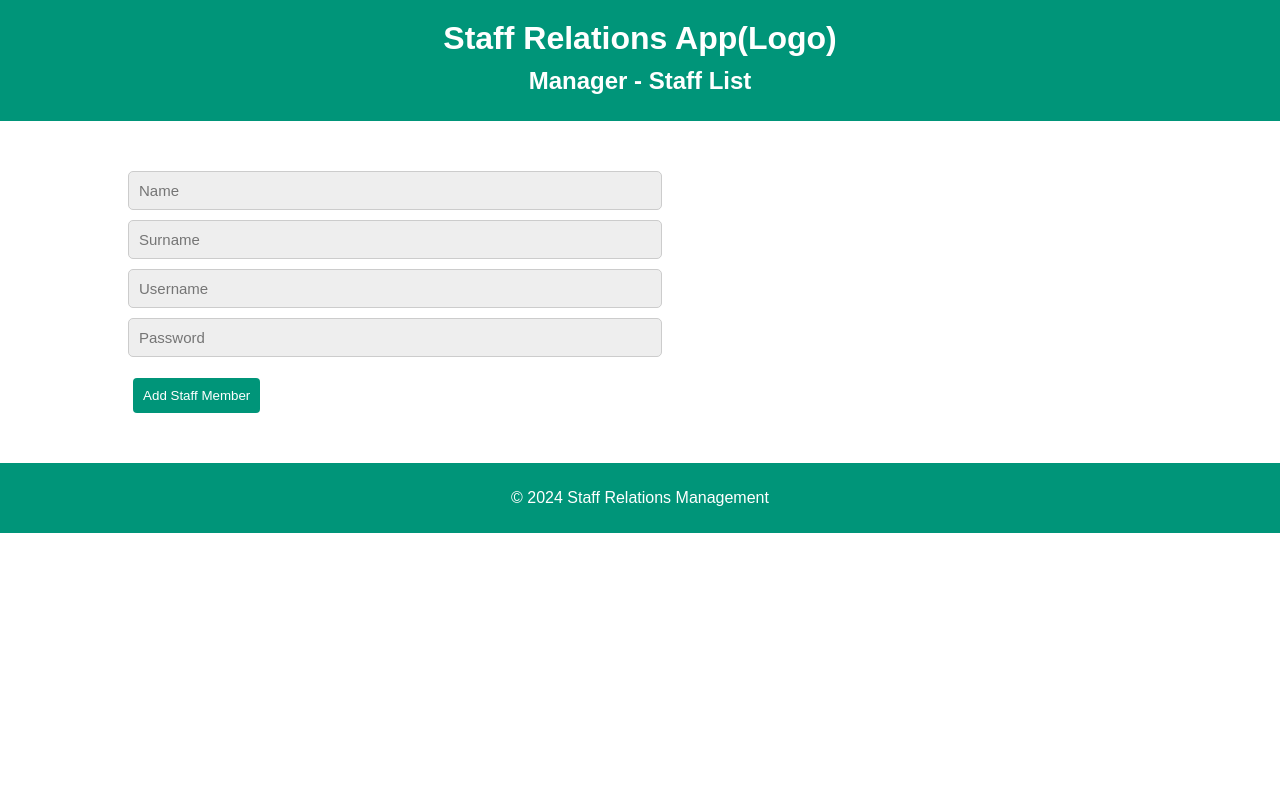
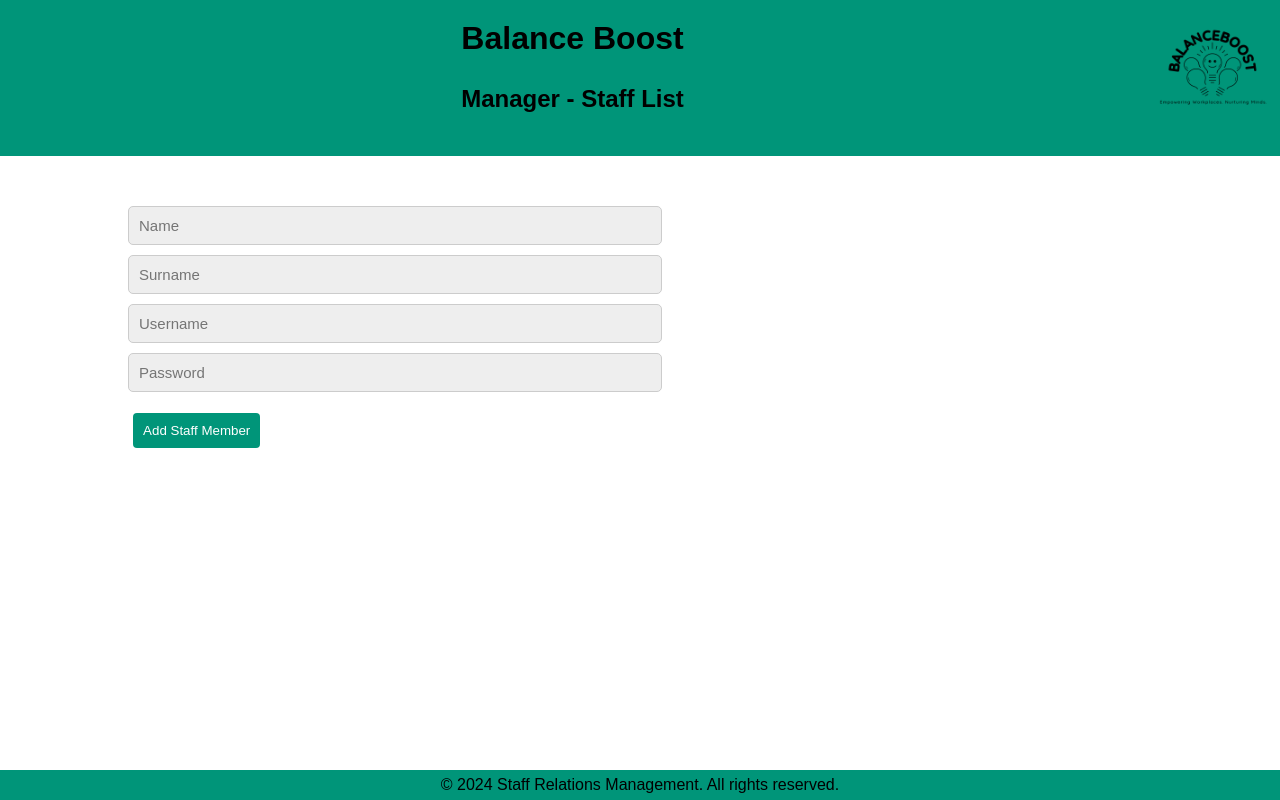
Before and after one commit to skassen2/StaffRelations, a website: page src/manager_list.html in a window 1280 px wide. Drawn offline with Linux system fonts and the light colour scheme; no server answers.

Commit message:
header_footer_changes

```diff
--- a/src/hr_list.css
+++ b/src/hr_list.css
@@ -18,11 +18,13 @@ body {
 }
 
 header {
+    display: flex;
     background-color: #009579;
-    color: white;
+    color: black;
     padding: 20px 0;
     padding-bottom: 0.5%;
     text-align: center;
+    width: 100%;
 }
 
 header h1 {
@@ -35,19 +37,26 @@ header h2 {
     font-size: 24px;
 }
 
+#logo{
+    align-items:center;
+}
 main {
     padding: 20px 0;
 }
 
-footer {
+footer{
+    display: flex;
+    font: 500 1rem 'Quicksand',sans-serif;
     background-color: var(--color-primary);
-    color: white;
-    text-align: center;
-    padding: 10px 0;
+    color: black;
+    position: fixed;
+    padding: 0px 0px 0px 0px;
+    width:100%;
+    height: 30px;
     bottom: 0;
-    width: 100%;
+    justify-content: center;
+    align-items: center;
 }
-
 
 button {
     background-color: var(--color-primary);
--- a/src/index.css
+++ b/src/index.css
@@ -17,7 +17,7 @@ body{
 footer{
   display: flex;
   font: 500 1rem 'Quicksand',sans-serif;
-  background-color: #009579;
+  background-color: var(--color-primary);
   color: black;
   position: fixed;
   padding: 0px 0px 0px 0px;
--- a/src/manager_list.css
+++ b/src/manager_list.css
@@ -15,14 +15,17 @@ body {
     width: 80%;
     margin: 0 auto;
     margin-bottom: 20px;
+    text-wrap: wrap;
 }
 
 header {
+    display: flex;
     background-color: #009579;
-    color: white;
+    color: black;
     padding: 20px 0;
     padding-bottom: 0.5%;
     text-align: center;
+    width: 100%;
 }
 
 header h1 {
@@ -35,17 +38,25 @@ header h2 {
     font-size: 24px;
 }
 
+#logo{
+    align-items:center;
+}
+
 main {
     padding: 20px 0;
 }
 
-footer {
+footer{
+    display: flex;
     background-color: var(--color-primary);
-    color: white;
-    text-align: center;
-    padding: 10px 0;
+    color: black;
+    position: fixed;
+    padding: 0px 0px 0px 0px;
+    width:100%;
+    height: 30px;
     bottom: 0;
-    width: 100%;
+    justify-content: center;
+    align-items: center;
 }
 
 
--- a/src/manager_list.html
+++ b/src/manager_list.html
@@ -10,9 +10,11 @@
 <body>
     <header>
         <section class="container">
-            <h1>Staff Relations App(Logo)</h1>
+            <h1>Balance Boost</h1>
+            <br>
             <h2>Manager - Staff List</h2>
         </section>
+        <img src="logo/logo1.png" id="logo" alt="Logo Image" width="135" height="130">
     </header>
 
     <main>
@@ -35,7 +37,7 @@
     </main>
 
     <footer>
-        <p>&copy; 2024 Staff Relations Management</p>
+        <p>&copy; 2024 Staff Relations Management. All rights reserved.</p>
     </footer>
 </body>
 </html>
```
Also changed, not shown: src/hr_list.html (+4 -2 lines), src/index.html (+1 -1 lines).
